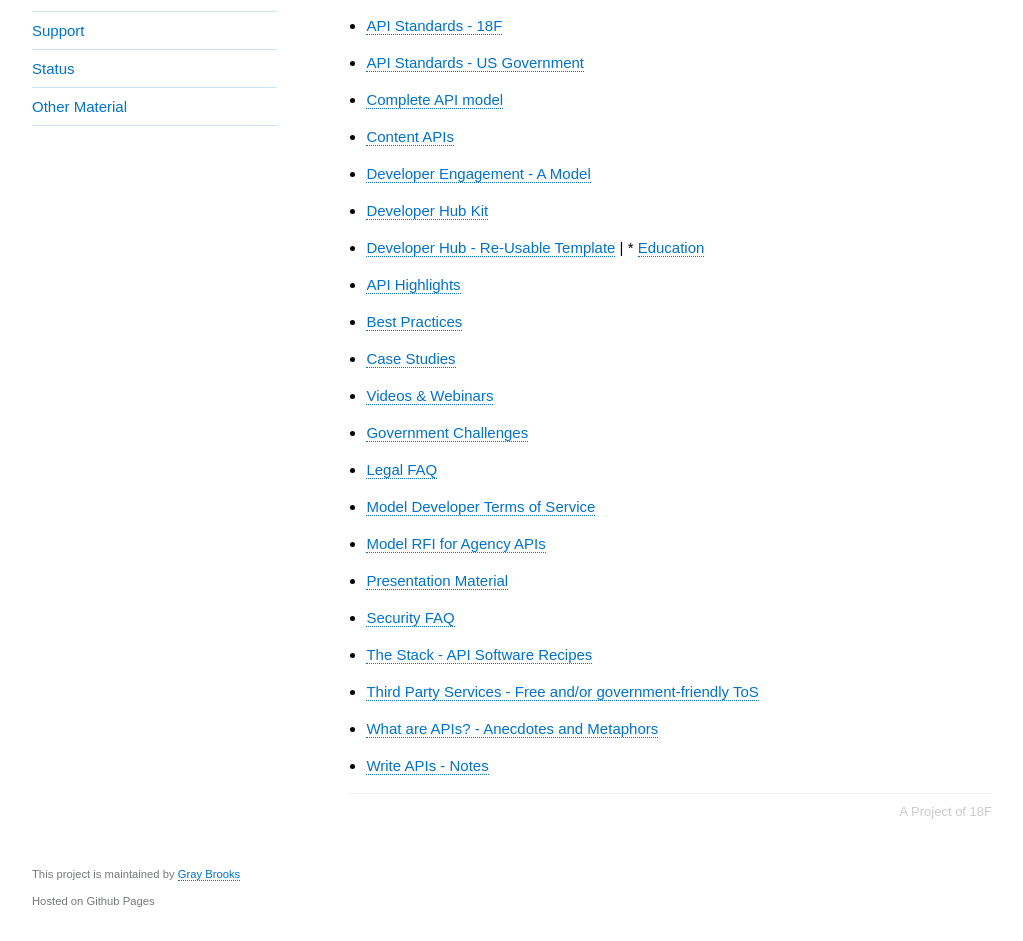
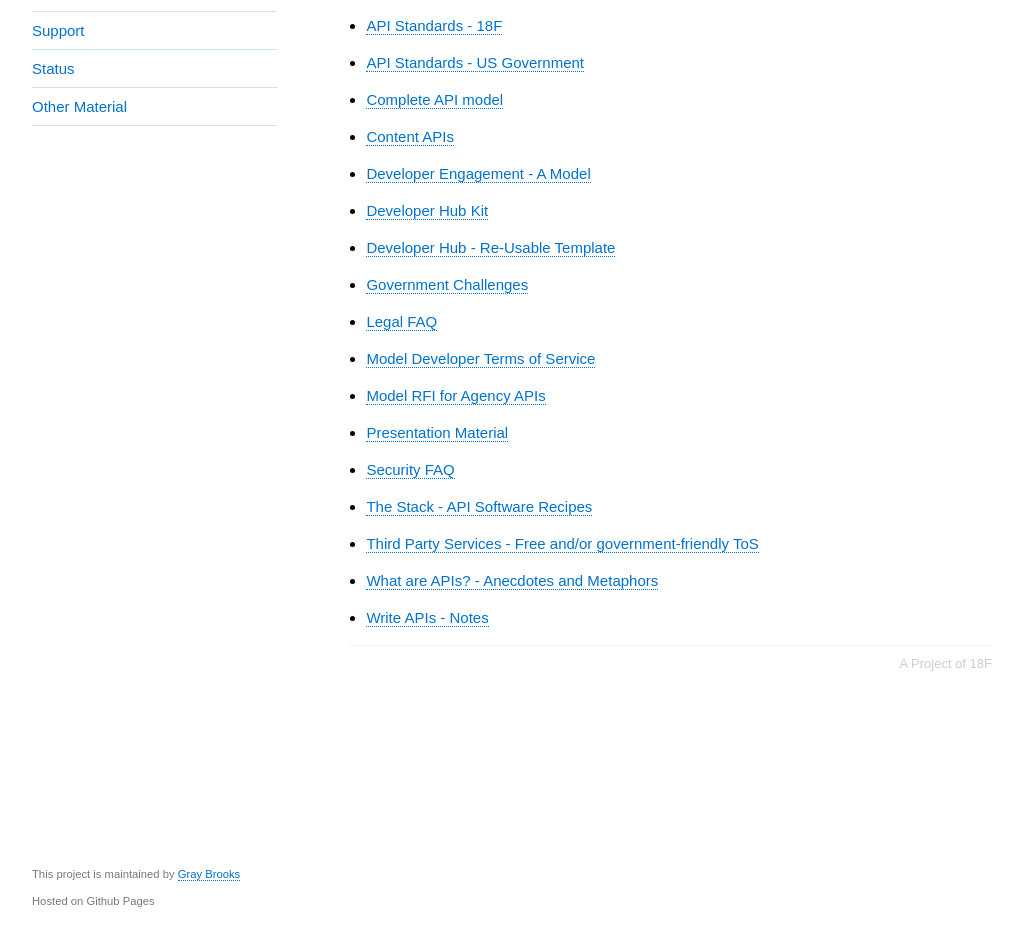
Before and after one commit to 18F/API-All-the-X, a Jekyll site: the page built from pages/resources.md, in a window 1280 px wide and 1292 px high. Shown: the part 351-1292 px from the top of the window, without its empty margins (128-1151 px from the left). Built offline with Jekyll 4.4.1, drawn with Linux system fonts in a browser that asks for light colours.

Commit message:
Update resources.md

```diff
--- a/_includes/resources.md
+++ b/_includes/resources.md
@@ -1,30 +1,25 @@
 
 
-* [Agency Checklist](https://github.com/18F/API-All-the-X/blob/master/resources/agency_checklist.md)
-* [Agency Maturity Model](https://github.com/18F/API-All-the-X/blob/master/resources/agency_maturity_model.md)
-* [Agency Working Group - A Model](https://github.com/18F/API-All-the-X/blob/master/resources/agency_working_group-a_model.md)
-* [API Contract Language](https://github.com/18F/API-All-the-X/blob/master/collaboration/procurement_language.md)
- * [API Primer for Procurement Officers](https://github.com/18F/API-All-the-X/blob/master/resources/api_primer_for_procurement_officers.md)
-* [API Release Kit](https://github.com/18F/API-All-the-X/blob/master/api_release_kit.md)
+* [Agency Checklist](http://18f.github.io/API-All-the-X/pages/agency_checklist.html)
+* [Agency Maturity Model](http://18f.github.io/API-All-the-X/pages/agency_maturity_model.html)
+* [Agency Working Group - A Model](http://18f.github.io/API-All-the-X/pages/agency_working_group-a_model.html)
+* [API Contract Language](http://18f.github.io/API-All-the-X/pages/procurement_language.html)
+ * [API Primer for Procurement Officers](http://18f.github.io/API-All-the-X/pages/api_primer_for_procurement_officers.html)
+* [API Release Kit](http://18f.github.io/API-All-the-X/pages/api_release_kit.html)
 * [API Standards - 18F](https://github.com/18F/api-standards)
 * [API Standards - US Government](https://github.com/GSA/API-Resources/blob/master/API_Standards/US_Government_API_Standards.md)
-* [Complete API model](https://github.com/18F/API-All-the-X/blob/master/resources/complete_API_model.md)
+* [Complete API model](http://18f.github.io/API-All-the-X/pages/complete_API_model.html)
 * [Content APIs](https://github.com/GSA/.Gov-Content-as-an-API)
-* [Developer Engagement - A Model](https://github.com/18F/API-All-the-X/blob/master/resources/developer_engagement-a_model.md)
-* [Developer Hub Kit](https://github.com/18F/API-All-the-X/blob/master/developer_hub_kit.md)
+* [Developer Engagement - A Model](http://18f.github.io/API-All-the-X/pages/developer_engagement-a_model.html)
+* [Developer Hub Kit](http://18f.github.io/API-All-the-X/pages/developer_hub_kit.html)
 * [Developer Hub - Re-Usable Template](https://github.com/gbinal/Developer-Hub-in-a-Box)
-  |  * [Education](https://github.com/18F/API-All-the-X/tree/master/education)
- * [API Highlights](https://github.com/18F/API-All-the-X/blob/master/collaboration/api_highlights.md)
- * [Best Practices](https://github.com/18F/API-All-the-X/blob/master/best_practices.md)
- * [Case Studies](https://github.com/18F/API-All-the-X/tree/master/education/case_studies)
- * [Videos & Webinars](https://github.com/18F/API-All-the-X/blob/master/education/videos_and_webinars.md)
-* [Government Challenges](https://github.com/18F/API-All-the-X/blob/master/collaboration/government_challenges_with_apis.md)
-* [Legal FAQ](https://github.com/18F/API-All-the-X/blob/master/resources/legal_FAQ.md)
+* [Government Challenges](http://18f.github.io/API-All-the-X/pages/government_challenges_with_apis.html)
+* [Legal FAQ](http://18f.github.io/API-All-the-X/pages/legal_FAQ.html)
 * [Model Developer Terms of Service](https://github.com/GSA/API-Resources/tree/master/developer_tos)
-* [Model RFI for Agency APIs](https://github.com/18F/API-All-the-X/blob/master/resources/model_RFI_for_agency_APIs.md)
-* [Presentation Material](https://github.com/18F/API-All-the-X/blob/master/resources/presentation_material.md)
-* [Security FAQ](https://github.com/18F/API-All-the-X/blob/master/resources/legal_FAQ.md)
-* [The Stack - API Software Recipes](https://github.com/18F/API-All-the-X/blob/master/collaboration/api_recipes.md)
-* [Third Party Services - Free and/or government-friendly ToS](https://github.com/18F/API-All-the-X/blob/master/resources/third_party_services.md)
-* [What are APIs? - Anecdotes and Metaphors](https://github.com/18F/API-All-the-X/blob/master/resources/what_are_APIs-anecdotes_and_metaphors.md)
-* [Write APIs - Notes](https://github.com/18F/API-All-the-X/blob/master/collaboration/write_apis-notes.md)
+* [Model RFI for Agency APIs](http://18f.github.io/API-All-the-X/pages/model_RFI_for_agency_APIs.html)
+* [Presentation Material](http://18f.github.io/API-All-the-X/pages/presentation_material.html)
+* [Security FAQ](http://18f.github.io/API-All-the-X/pages/legal_FAQ.html)
+* [The Stack - API Software Recipes](http://18f.github.io/API-All-the-X/pages/api_recipes.html)
+* [Third Party Services - Free and/or government-friendly ToS](http://18f.github.io/API-All-the-X/pages/third_party_services.html)
+* [What are APIs? - Anecdotes and Metaphors](http://18f.github.io/API-All-the-X/pages/what_are_APIs-anecdotes_and_metaphors.html)
+* [Write APIs - Notes](http://18f.github.io/API-All-the-X/pages/write_apis-notes.html)
```
